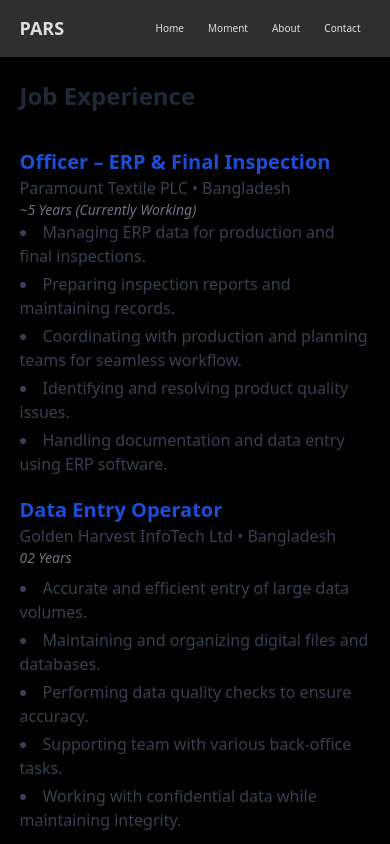
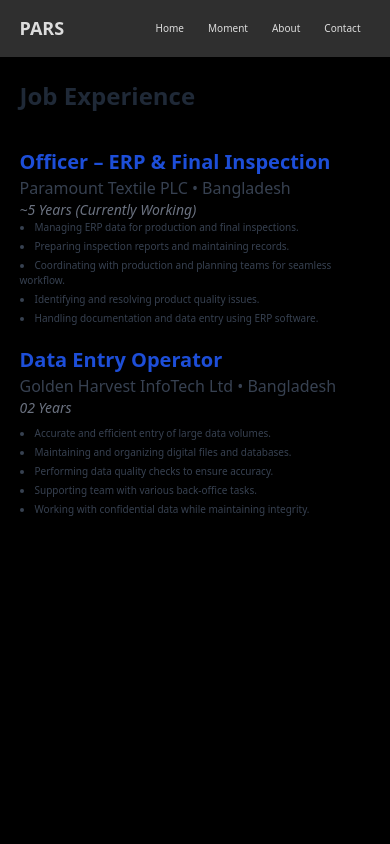
Before and after one commit to ParosRangsha/parosrangsha, a React (Vite) app: page /job in a window 390 px wide. Built offline with nearby package versions, Linux system fonts and the light colour scheme.

Commit message:
font change job

```diff
--- a/src/Pages/Job.jsx
+++ b/src/Pages/Job.jsx
@@ -11,7 +11,7 @@
                     <h2 className="text-xl font-semibold text-blue-700">Officer – ERP & Final Inspection</h2>
                     <p className="text-gray-700">Paramount Textile PLC • Bangladesh</p>
                     <p className="text-sm text-gray-500 italic">~5 Years (Currently Working)</p>
-                    <ul className="list-disc list-inside text-gray-700 space-y-1">
+                    <ul className="list-disc list-inside text-gray-700 space-y-1 text-[10px] lg:text-[16px]">
                         <li>Managing ERP data for production and final inspections.</li>
                         <li>Preparing inspection reports and maintaining records.</li>
                         <li>Coordinating with production and planning teams for seamless workflow.</li>
@@ -23,12 +23,12 @@
                     <h2 className="text-xl font-semibold text-blue-700">Data Entry Operator</h2>
                     <p className="text-gray-700">Golden Harvest InfoTech Ltd • Bangladesh</p>
                     <p className="text-sm text-gray-500 italic">02 Years</p>
-                    <ul className="list-disc list-inside text-gray-700 mt-2 space-y-1">
-                    <li>Accurate and efficient entry of large data volumes.</li>
-                    <li>Maintaining and organizing digital files and databases.</li>
-                    <li>Performing data quality checks to ensure accuracy.</li>
-                    <li>Supporting team with various back-office tasks.</li>
-                    <li>Working with confidential data while maintaining integrity.</li>
+                    <ul className="list-disc list-inside text-gray-700 mt-2 space-y-1 text-[10px] lg:text-[16px]">
+                        <li>Accurate and efficient entry of large data volumes.</li>
+                        <li>Maintaining and organizing digital files and databases.</li>
+                        <li>Performing data quality checks to ensure accuracy.</li>
+                        <li>Supporting team with various back-office tasks.</li>
+                        <li>Working with confidential data while maintaining integrity.</li>
                     </ul>
                 </div>
             </div>
```
